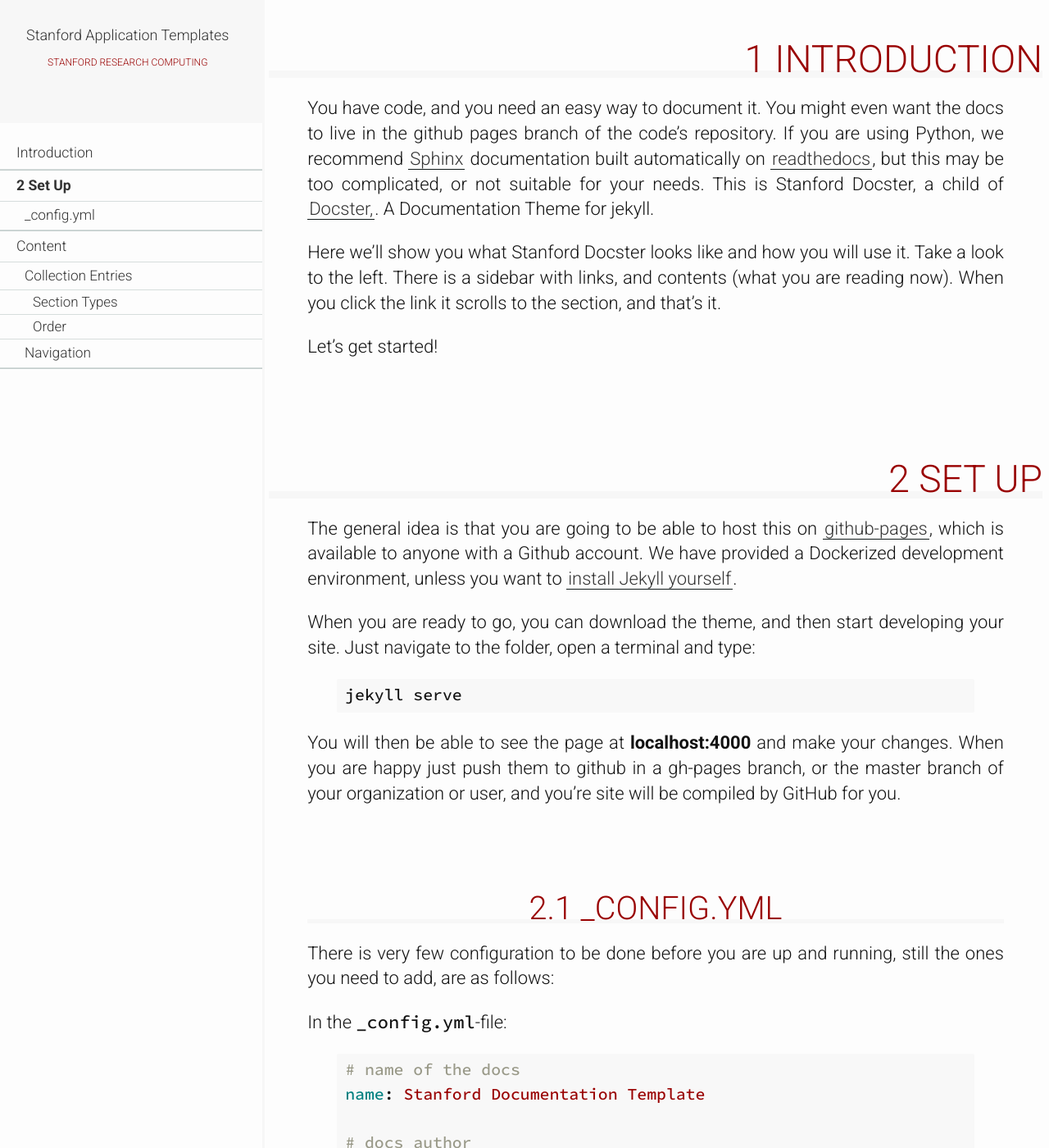
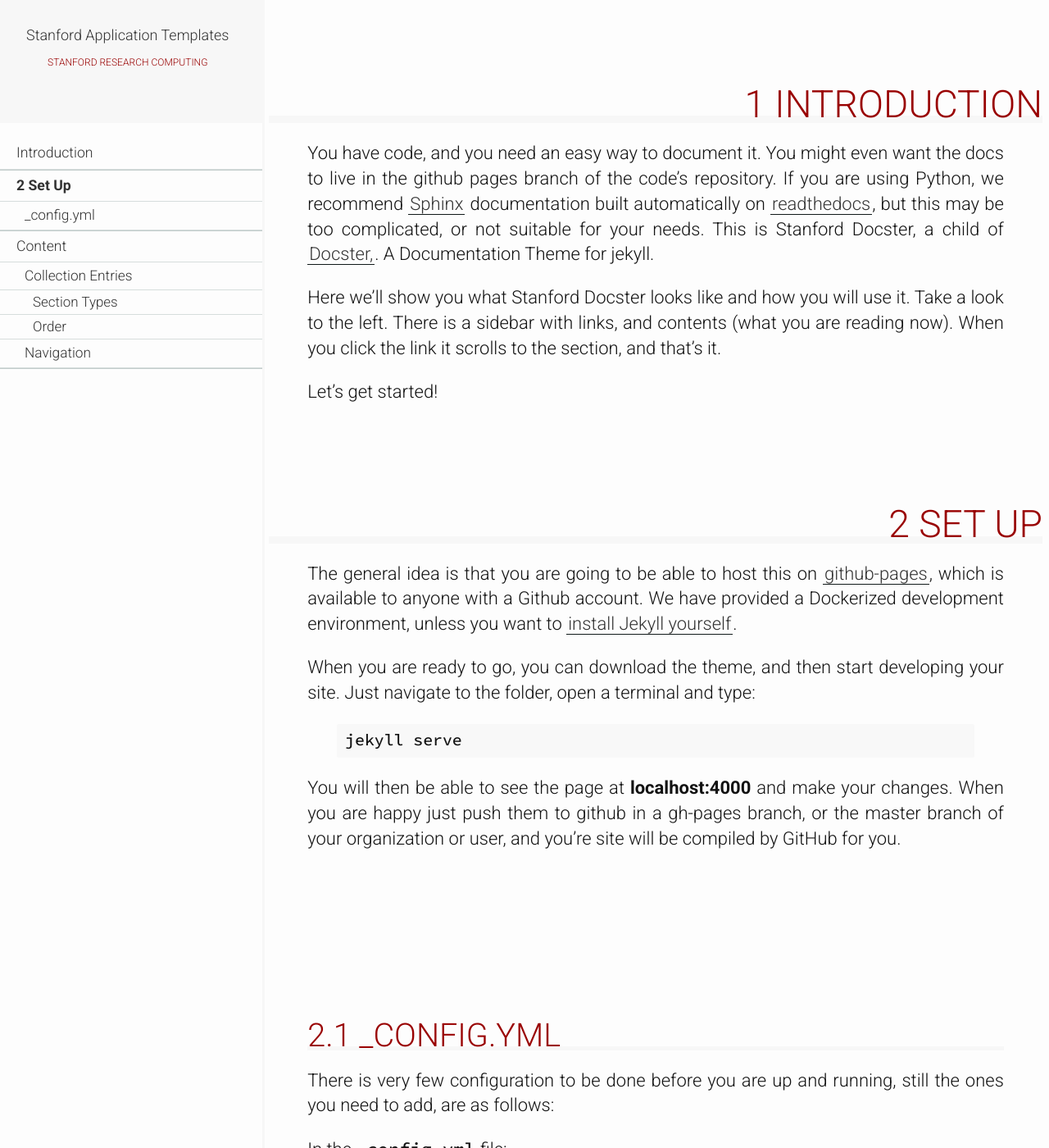
Before and after one commit to researchapps/template-jekyll-github, a Jekyll site: the page built from index.html, in a window 1280 px wide and 1400 px high. Shown: the whole window at 82% size. Built offline with Jekyll 4.4.1, drawn with Linux system fonts in a browser that asks for light colours.

Commit message:
updating spacing on docs

```diff
--- a/css/style.css
+++ b/css/style.css
@@ -82,7 +82,8 @@ body {
     counter-reset: h1-counter;
     width: calc(100% - 320px);
     position: absolute;
-    right: 0
+    right: 0;
+    margin-top:55px;
 }
 
 @media screen and (max-width: 1000px) {
@@ -157,16 +158,16 @@ h1:before {
 .h1 {
     counter-increment: h1-counter;
     counter-reset: h2-counter;
-    padding-top: 80px
+    padding-top: 80px;
 }
 
 h2 {
     font-size: 1.8em;
     padding: 30px 0 0;
     width: 90%;
-    text-align: center;
     border-bottom: 5px solid #F7F7F7;
     margin: 0 auto 20px;
+    margin-top:100px;
     line-height: 0.63
 }
 
```
